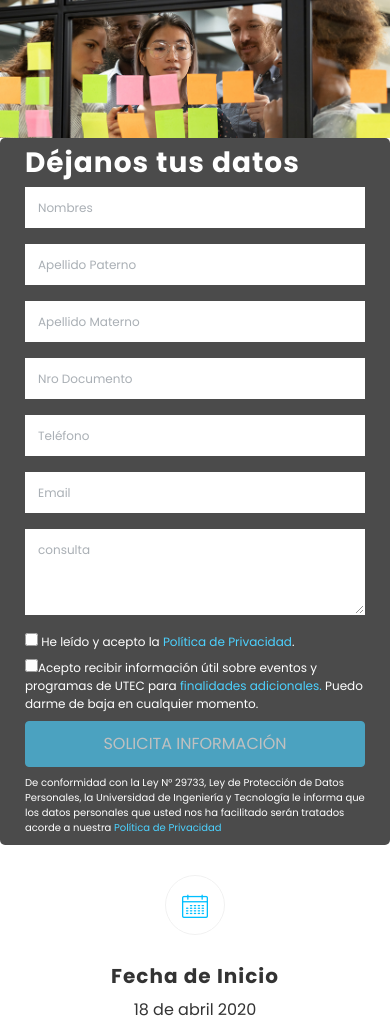
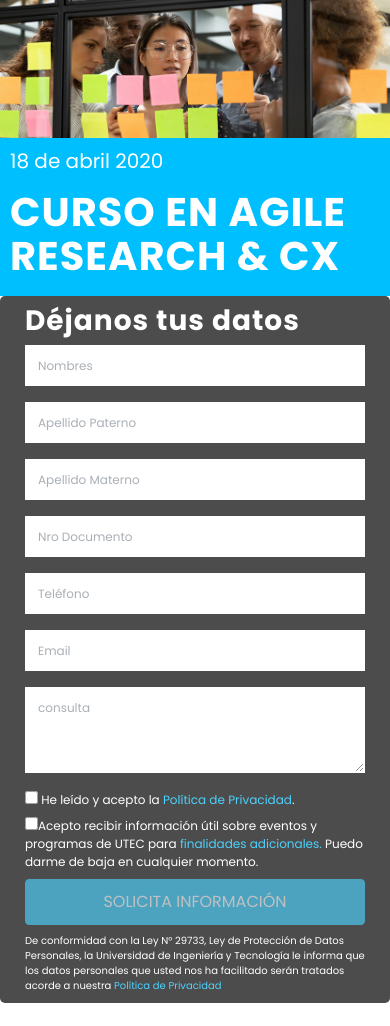
Before and after one commit to crissanis/html2, a plain HTML site: page index.html in a window 390 px wide. Shown: the part 73-1099 px from the top of the page. Drawn offline with Linux system fonts and the light colour scheme.

Commit message:
responsive revision 2

```diff
--- a/css/main.css
+++ b/css/main.css
@@ -1333,6 +1333,7 @@ span.form-pie {
     height: 92px;
     margin-left: 20px;
   }
+  .padding2 {padding: 10px;}
   @media (min-width: 768px) and (max-width: 991.98px){
   #hero-area .container {
 
@@ -1356,7 +1357,7 @@ span.form-pie {
 
 }
   .sinmar {background: #000;    opacity: 0.7;}
-  .viisblemobil {display: block;}
+  .viisblemobil {display: block;background: #00bfff;}
   #hero-area {
     background: none;
 
--- a/index.html
+++ b/index.html
@@ -47,6 +47,10 @@
           </div>
           <div class="viisblemobil col-sm-12">
             <img src="img/hero-area.jpg" class="img-responsive img-fluid" alt="">
+            <div class="padding2">
+            <p class="lead dateti wow fadeIn" data-wow-duration="1000ms" data-wow-delay="400ms">18 de abril 2020 </p>
+            <h1 class="wow fadeInDown" data-wow-duration="1000ms" data-wow-delay="0.3s">CURSO EN AGILE RESEARCH & CX</h1>
+          </div>
           </div>
 
 
```
